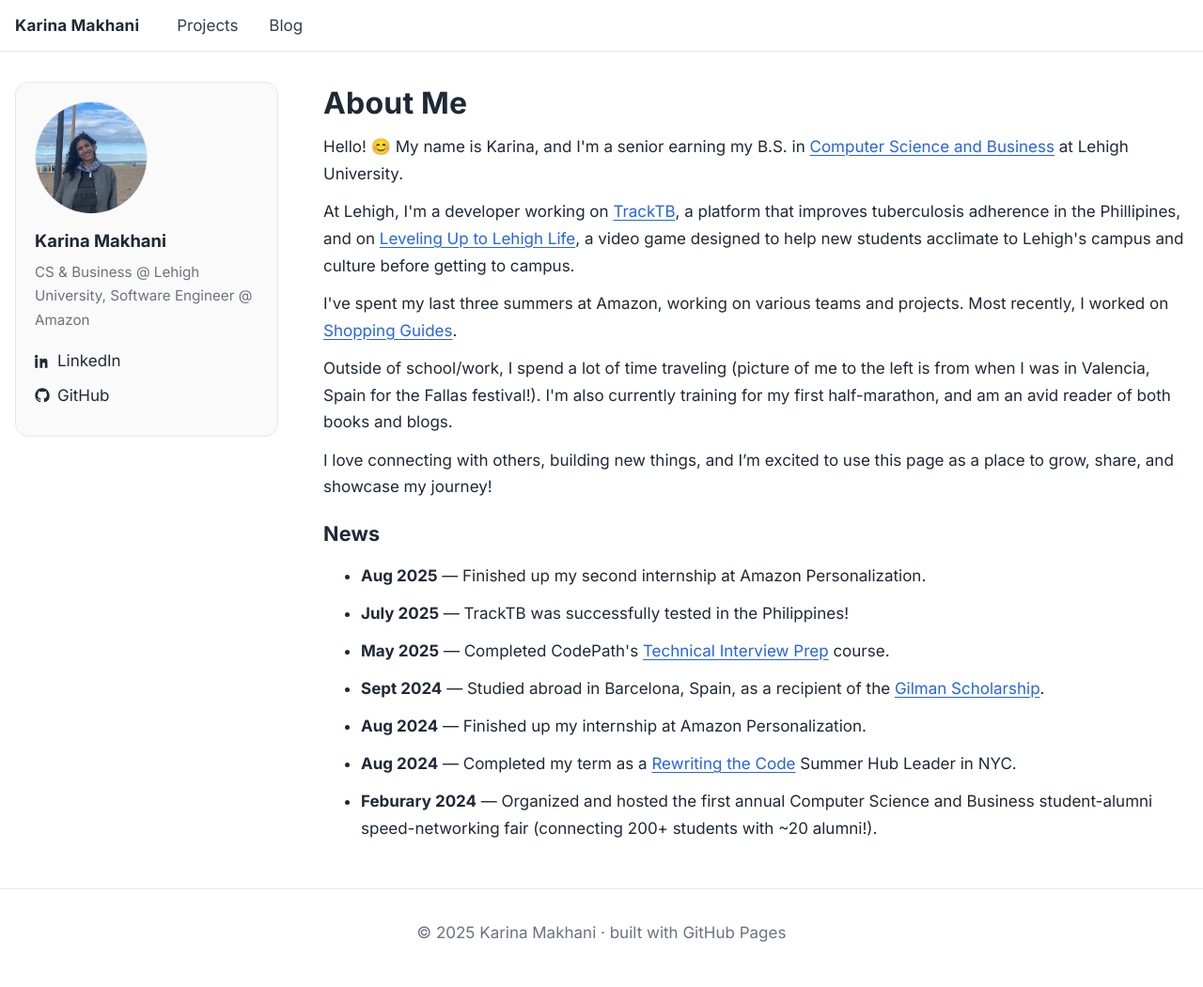
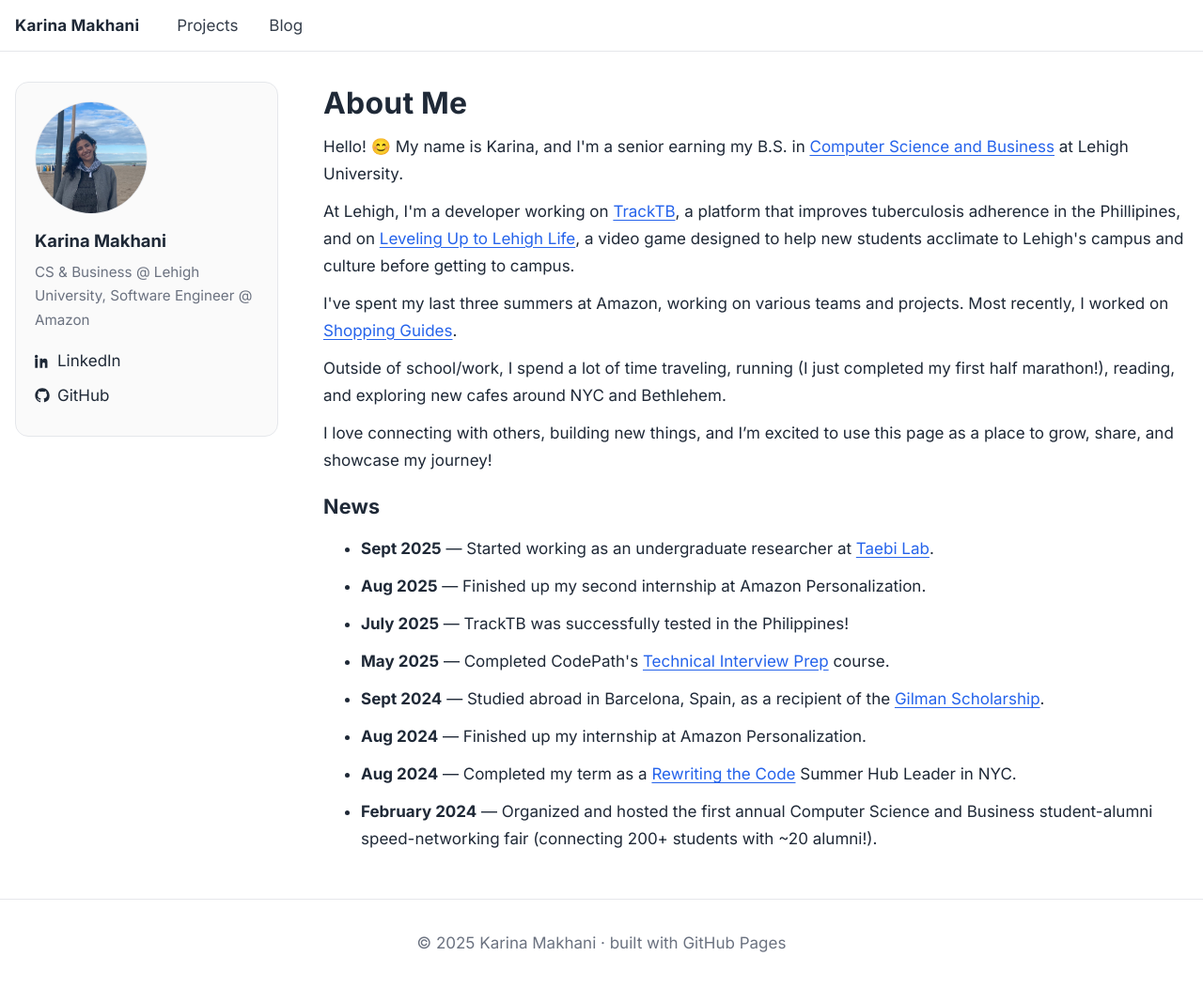
Before and after one commit to karinamakhani/karinamakhani.github.io, a Jekyll site: the page built from index.html, in a window 1280 px wide and 1051 px high. Shown: the whole window at 94% size. Built offline with Jekyll 4.4.1, drawn with Linux system fonts in a browser that asks for light colours.

Commit message:
Updating recent accomplishments

```diff
--- a/index.html
+++ b/index.html
@@ -20,8 +20,7 @@
   rel="noopener">Shopping Guides</a>.
 </p>
 <p>
-  Outside of school/work, I spend a lot of time traveling (picture of me to the left is from when I was in Valencia, Spain for the Fallas festival!).
-  I'm also currently training for my first half-marathon, and am an avid reader of both books and blogs.
+  Outside of school/work, I spend a lot of time traveling, running (I just completed my first half marathon!), reading, and exploring new cafes around NYC and Bethlehem.
 </p>
 <p>
   I love connecting with others, building new things, and I’m excited to use this page as a place to grow, share, and showcase my journey!
@@ -29,6 +28,8 @@
 
 <h2>News</h2>
 <ul>
+  <li><strong>Sept 2025</strong> — Started working as an undergraduate researcher at <a href="https://www.lehigh.edu/~amt525/visionscg.html">Taebi Lab</a>.</li>
+  <p> </p>
   <li><strong>Aug 2025</strong> — Finished up my second internship at Amazon Personalization.</li>
   <p> </p>
   <li><strong>July 2025</strong> — TrackTB was successfully tested in the Philippines!</li>
@@ -44,5 +45,5 @@
   <li><strong>Aug 2024</strong> — Completed my term as a <a href="https://rewritingthecode.org/" target="_blank"
     rel="noopener">Rewriting the Code</a> Summer Hub Leader in NYC.</li>
   <p> </p>
-  <li><strong>Feburary 2024</strong> — Organized and hosted the first annual Computer Science and Business student-alumni speed-networking fair (connecting 200+ students with ~20 alumni!).</li>
+  <li><strong>February 2024</strong> — Organized and hosted the first annual Computer Science and Business student-alumni speed-networking fair (connecting 200+ students with ~20 alumni!).</li>
 </ul>
```
Also changed, not shown: _projects/piggybankpals.md (deleted, +0 -13 lines), _projects/startup-analysis.md (deleted, +0 -19 lines), proj.txt (+1 -10 lines).
